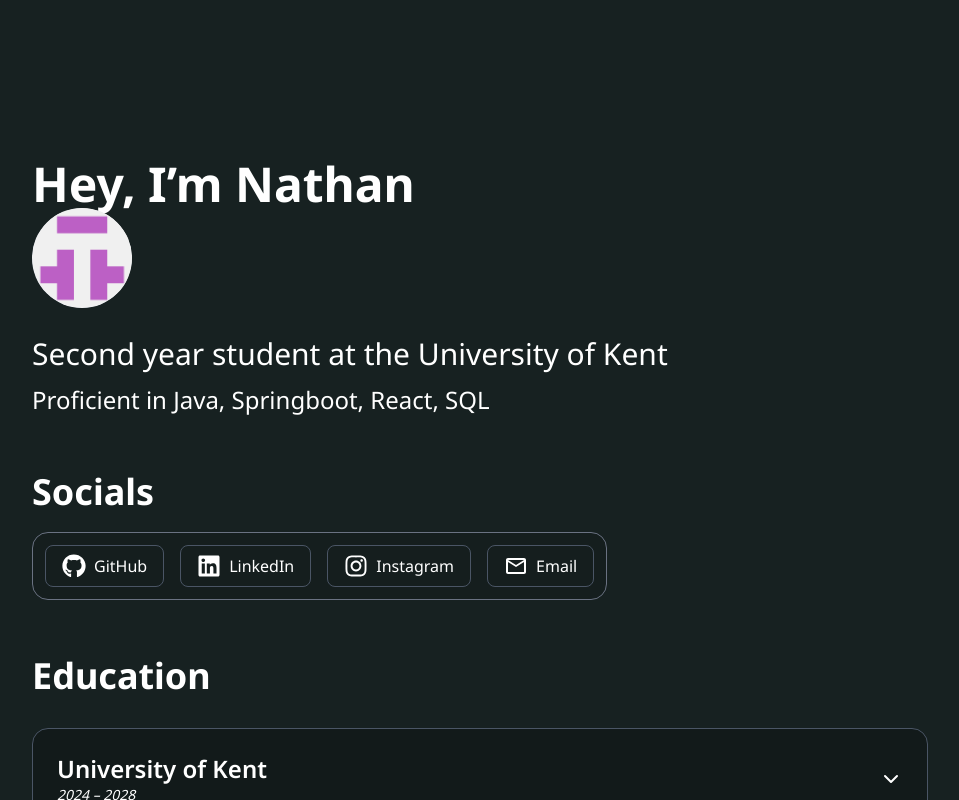
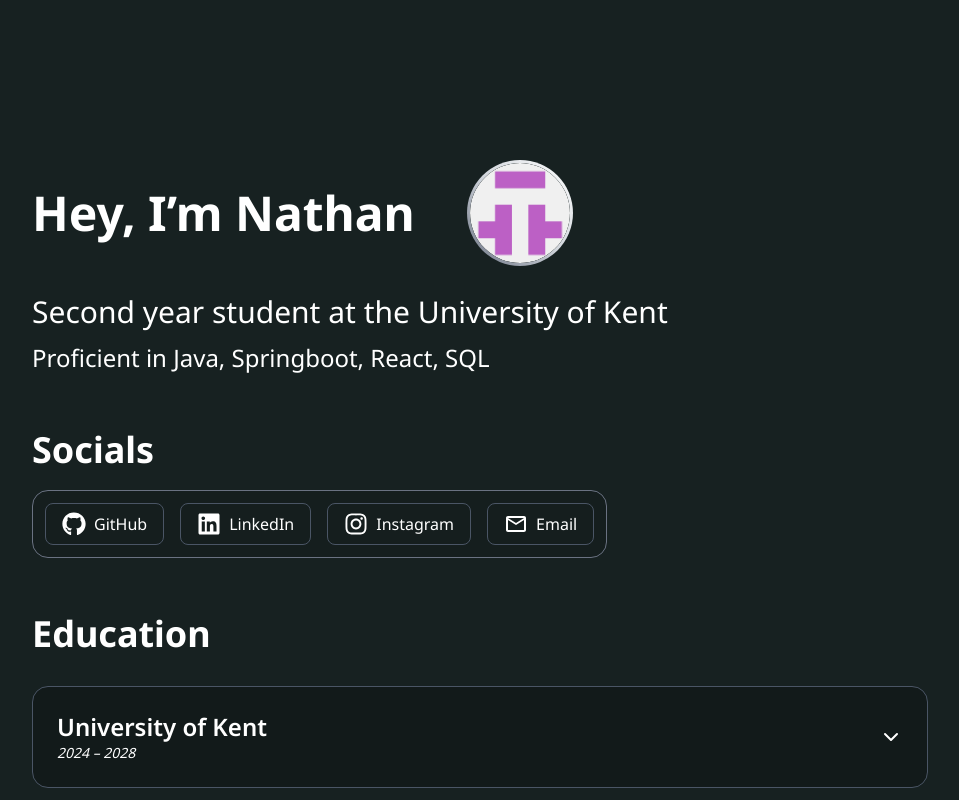
Before and after one commit to nathant1234567/nathan-portfolio, a Next.js app: page / in a window 1280 px wide. Shown: the top 800 px of the page, without its empty margins (48-1007 px from the left). Built offline with nearby package versions, Linux system fonts and the light colour scheme.

Commit message:
add BorderFrame component and update Avatar to use it for border styling

```diff
--- a/src/components/Avatar.tsx
+++ b/src/components/Avatar.tsx
@@ -1,6 +1,7 @@
 'use client';
 
 import Image from "next/image";
+import { BorderFrame } from "@/components/BorderFrame";
 
 interface AvatarProps {
     src: string;
@@ -10,11 +11,9 @@
 }
 
 export default function Avatar({ src, size = 80, border = false, alt = "Avatar" }: AvatarProps) {
-    return (
+    const avatarImage = (
         <div
-            className={`relative rounded-full overflow-hidden flex-shrink-0 ${
-                border ? "p-[3px] bg-gradient-to-tr from-gray-400 to-white" : ""
-            }`}
+            className="relative rounded-full overflow-hidden"
             style={{ width: size, height: size }}
         >
             <Image
@@ -27,4 +26,18 @@
             />
         </div>
     );
+
+    if (border) {
+        return (
+            <BorderFrame
+                className="flex-shrink-0"
+                radiusClassName="rounded-full"
+                padding={3}
+            >
+                {avatarImage}
+            </BorderFrame>
+        );
+    }
+
+    return <div className="flex-shrink-0">{avatarImage}</div>;
 }
--- /dev/null
+++ b/src/components/BorderFrame.tsx
@@ -0,0 +1,46 @@
+'use client';
+
+import type { CSSProperties, ReactNode } from 'react';
+
+interface BorderFrameProps {
+    children: ReactNode;
+    className?: string;
+    innerClassName?: string;
+    gradientClassName?: string;
+    radiusClassName?: string;
+    padding?: number | string;
+    style?: CSSProperties;
+}
+
+export function BorderFrame({
+                                children,
+                                className = '',
+                                innerClassName = 'bg-nice-black inline-flex items-center justify-center',
+                                gradientClassName = 'bg-gradient-to-tr from-gray-500 via-gray-300 to-white',
+                                radiusClassName = 'rounded-xl',
+                                padding = 3,
+                                style,
+                            }: BorderFrameProps) {
+    const resolvedPadding =
+        padding === undefined
+            ? undefined
+            : typeof padding === 'number'
+                ? `${padding}px`
+                : padding;
+
+    const containerStyle: CSSProperties = {
+        ...(resolvedPadding ? { padding: resolvedPadding } : {}),
+        ...style,
+    };
+
+    return (
+        <div
+            className={`inline-flex items-center justify-center ${radiusClassName} ${gradientClassName} ${className}`}
+            style={containerStyle}
+        >
+            <div className={`relative ${radiusClassName} ${innerClassName}`}>
+                {children}
+            </div>
+        </div>
+    );
+}
--- a/src/components/Heading.tsx
+++ b/src/components/Heading.tsx
@@ -35,11 +35,13 @@
 
     return (
             <SectionWrapper className="pt-40">
-                <h1 className="fade text-5xl font-bold cursor-pointer">
-                    Hey, I’m <span onMouseEnter={handleMouseEnter}
-                                   onMouseLeave={handleMouseLeave} ref={headingRef} className="inline-block">Nathan</span>
-                </h1>
-                <Avatar src="/TempAvatar.png" size={100} border={true} />
+                <div className="flex items-center gap-13">
+                    <h1 className="fade text-5xl font-bold cursor-pointer">
+                        Hey, I’m <span onMouseEnter={handleMouseEnter}
+                                       onMouseLeave={handleMouseLeave} ref={headingRef} className="inline-block">Nathan</span>
+                    </h1>
+                    <Avatar src="/TempAvatar.png" size={100} border={true} />
+                </div>
                 <p className="fade text-3xl mt-7 text-grey-600">Second year student at the University of Kent</p>
                 <p className="fade  mt-3 text-2xl">Proficient in Java, Springboot, React, SQL</p>
             </SectionWrapper>
```
